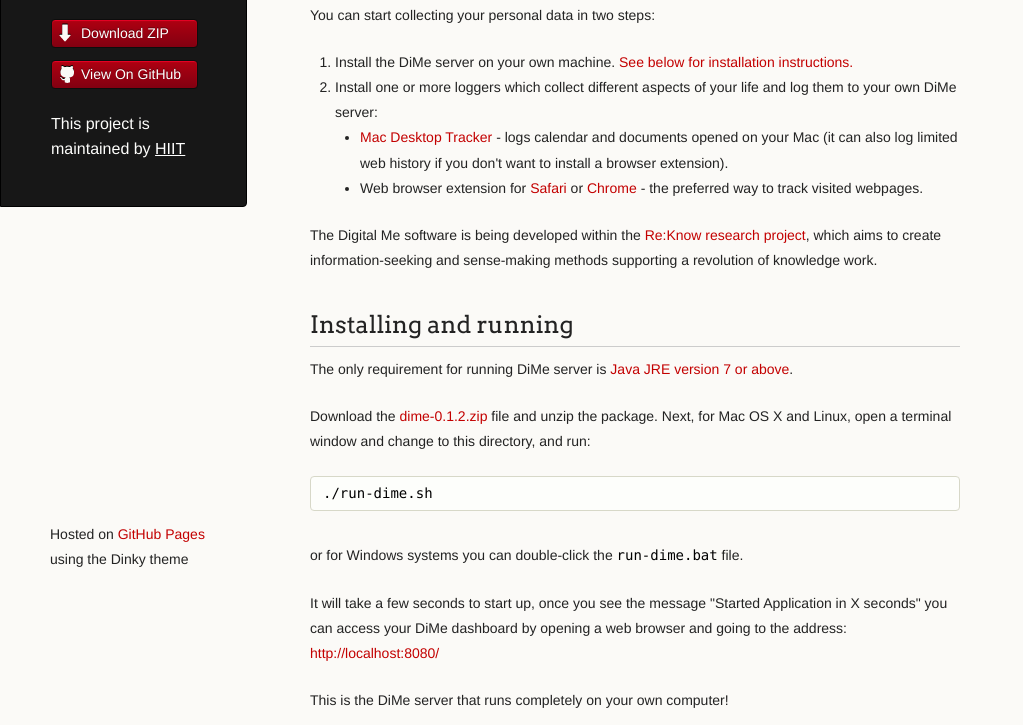
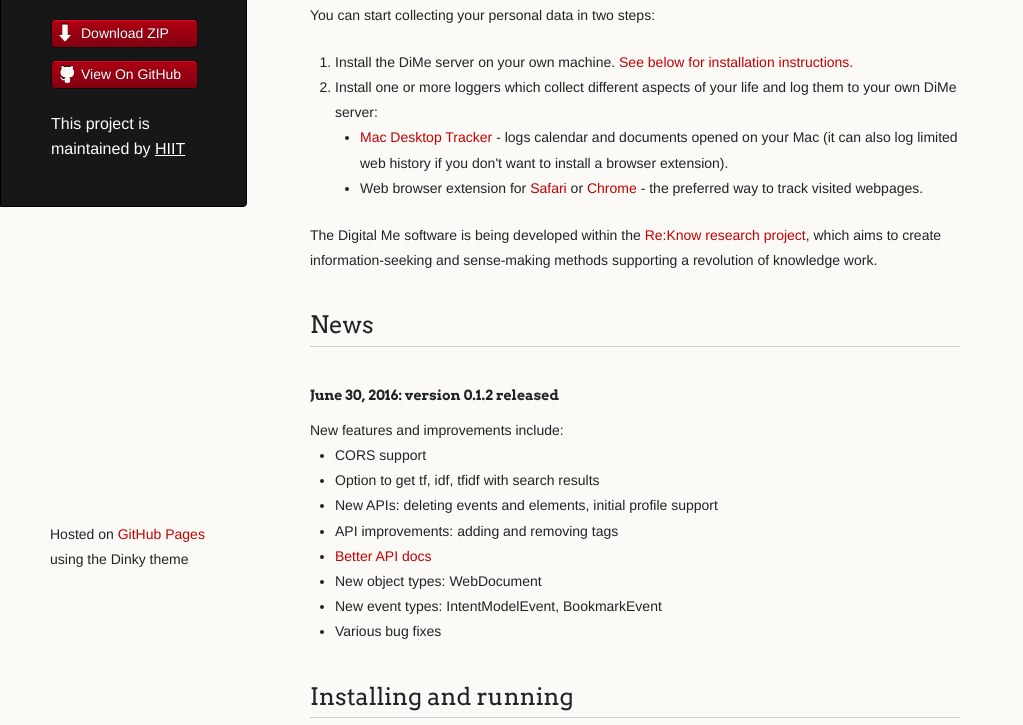
Before and after one commit to HIIT/dime-server, a plain HTML site: page index.html in a window 1280 px wide. Shown: the part 196-921 px from the top of the page, without its empty margins (0-1023 px from the left). Drawn offline with Linux system fonts and the light colour scheme.

Commit message:
Added news item about version 0.1.2 release

```diff
--- a/index.html
+++ b/index.html
@@ -75,6 +75,20 @@
             sense-making methods supporting a revolution of knowledge
             work.</p>
 
+        <h2 id="news">News</h2>
+        <h4>June 30, 2016: version 0.1.2 released</h4>
+        New features and improvements include:
+        <ul>
+          <li>CORS support</li>
+          <li>Option to get tf, idf, tfidf with search results</li>
+          <li>New APIs: deleting events and elements, initial profile support</li>
+          <li>API improvements: adding and removing tags</li>
+          <li><a href="http://www.hiit.fi/g/reknow/apidoc/dime-server/">Better API docs</a></li>
+          <li>New object types: WebDocument</li>
+          <li>New event types: IntentModelEvent, BookmarkEvent</li>
+          <li>Various bug fixes</li>
+        </ul>
+
         <h2 id="run">Installing and running</h2>
 
         <p>The only requirement for running DiMe server
```
